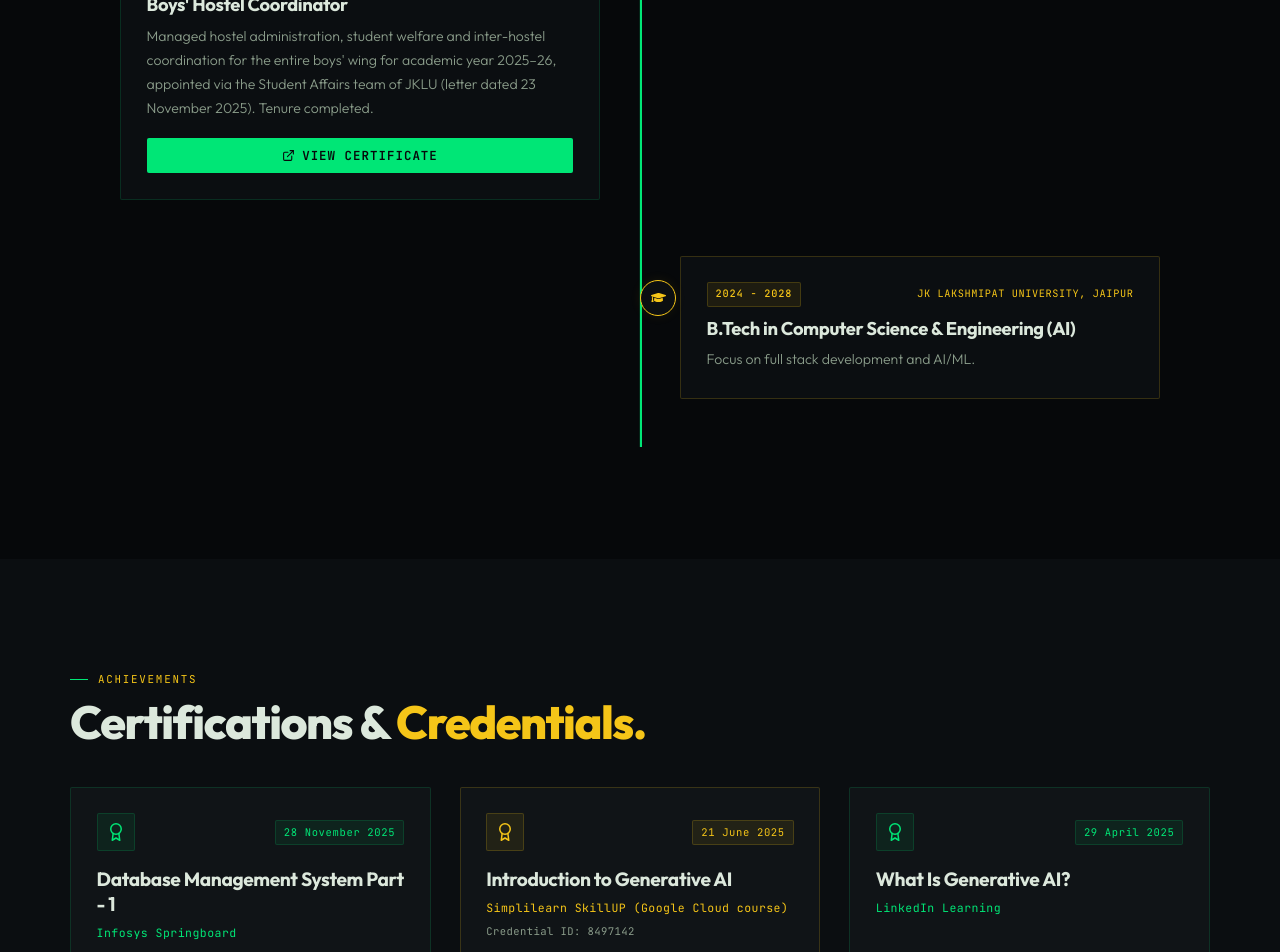
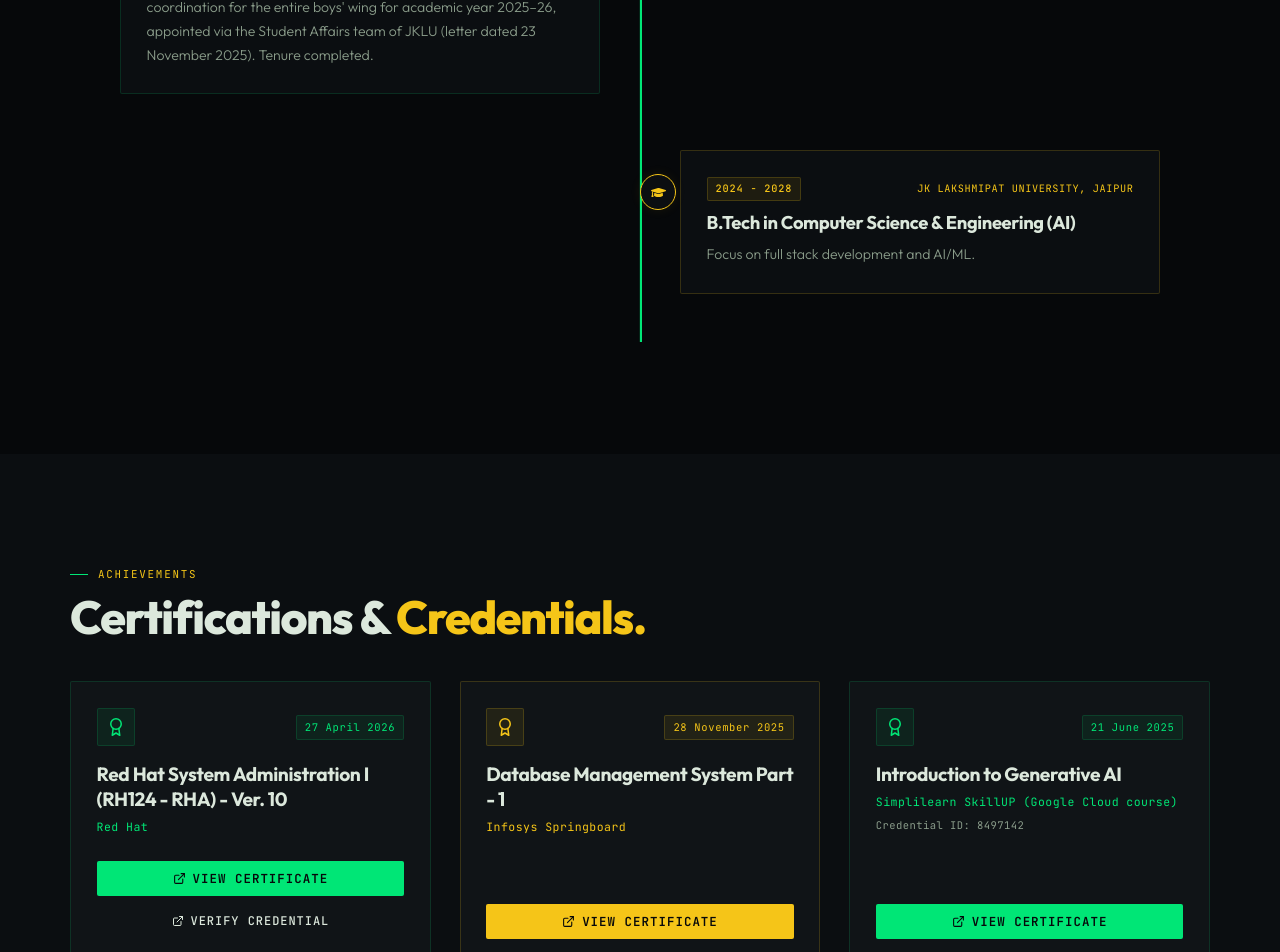
Before and after one commit to aryanchaturvedi2006-cpu/portfolio-website, a React (Vite) app in the folder client/: page / in a window 1280 px wide. Shown: the part 4580-5532 px from the top of the page. Built offline with nearby package versions, Linux system fonts and the light colour scheme.

Commit message:
feat: add Red Hat certificate, update project GitHub repos, and streamline timeline

```diff
--- a/client/src/components/WelcomeScreen.jsx
+++ b/client/src/components/WelcomeScreen.jsx
@@ -20,10 +20,15 @@ const WelcomeScreen = () => {
     }
   });
 
+  const [isReduced] = useState(() => {
+    if (typeof window === 'undefined') return false;
+    return window.matchMedia?.('(prefers-reduced-motion: reduce)')?.matches || false;
+  });
+
   const [isCompleted, setIsCompleted] = useState(!shouldShow);
   const [exitMode, setExitMode] = useState('');
-  const [progress, setProgress] = useState(0);
-  const [scrambleText, setScrambleText] = useState('            ');
+  const [progress, setProgress] = useState(() => (isReduced ? 100 : 0));
+  const [scrambleText, setScrambleText] = useState(() => (isReduced ? TARGET_TEXT : '            '));
   const [showCaret, setShowCaret] = useState(false);
 
   const startTimeRef = useRef(0);
@@ -59,14 +64,11 @@ const WelcomeScreen = () => {
       return;
     }
 
-    const isReduced = window.matchMedia?.('(prefers-reduced-motion: reduce)')?.matches;
     originalOverflowRef.current = document.body.style.overflow;
     document.body.style.overflow = 'hidden';
     document.documentElement.classList.add('splash-active');
 
     if (isReduced) {
-      setScrambleText(TARGET_TEXT);
-      setProgress(100);
       const timer = setTimeout(() => {
         setExitMode('fast');
         setTimeout(finishSplash, 300);
@@ -122,7 +124,7 @@ const WelcomeScreen = () => {
       document.body.style.overflow = originalOverflowRef.current || '';
       document.documentElement.classList.remove('splash-active');
     };
-  }, [finishSplash, shouldShow, triggerExit, exitMode]);
+  }, [finishSplash, shouldShow, triggerExit, exitMode, isReduced]);
 
   if (isCompleted || !shouldShow) return null;
 
--- a/client/src/data/portfolioData.js
+++ b/client/src/data/portfolioData.js
@@ -1,10 +1,11 @@
-export const REPO_URL_CAFEBUDDY = "REPO_URL_CAFEBUDDY";
-export const REPO_URL_EDUSYNC = "REPO_URL_EDUSYNC";
-export const REPO_URL_IPL = "REPO_URL_IPL";
-export const REPO_URL_TELEMEDICINE = "REPO_URL_TELEMEDICINE";
+export const REPO_URL_CAFEBUDDY = "https://github.com/aryanchaturvedi2006-cpu/cafeteria-app.git";
+export const REPO_URL_EDUSYNC = "https://github.com/aryanchaturvedi2006-cpu/student-management-system.git";
+export const REPO_URL_IPL = "https://github.com/aryanchaturvedi2006-cpu/ipl-predictor.git";
+export const REPO_URL_TELEMEDICINE = "https://github.com/aryanchaturvedi2006-cpu/telemedicine-rural-healthcare.git";
 export const LIVE_URL_TELEMEDICINE = "LIVE_URL_TELEMEDICINE";
 export const CERT_URL_1 = "CERT_URL_1";
 export const CERT_URL_2 = "CERT_URL_2";
+export const CERT_URL_REDHAT = "https://www.credly.com/badges/7078c7e6-b93d-4ab4-a75b-6e6c744747e4";
 
 export const portfolioData = {
   about: {
@@ -137,6 +138,19 @@ export const portfolioData = {
   certifications: [
     {
       id: 1,
+      title: "Red Hat System Administration I (RH124 - RHA) - Ver. 10",
+      issuer: "Red Hat",
+      date: "27 April 2026",
+      link: CERT_URL_REDHAT,
+      proof: {
+        src: '/certs/redhat-rh124.jpg',
+        alt: 'Certificate of Attendance — Red Hat System Administration I (RH124 - RHA) - Ver. 10, Red Hat, awarded to Aryan Chaturvedi, April 27, 2026',
+        width: 2376,
+        height: 1836
+      }
+    },
+    {
+      id: 2,
       title: "Database Management System Part - 1",
       issuer: "Infosys Springboard",
       date: "28 November 2025",
@@ -148,7 +162,7 @@ export const portfolioData = {
       }
     },
     {
-      id: 2,
+      id: 3,
       title: "Introduction to Generative AI",
       issuer: "Simplilearn SkillUP (Google Cloud course)",
       date: "21 June 2025",
@@ -162,7 +176,7 @@ export const portfolioData = {
       }
     },
     {
-      id: 3,
+      id: 4,
       title: "What Is Generative AI?",
       issuer: "LinkedIn Learning",
       date: "29 April 2025",
--- a/client/src/sections/Timeline.jsx
+++ b/client/src/sections/Timeline.jsx
@@ -1,17 +1,14 @@
-import React, { useState, useRef } from 'react';
+import React, { useRef } from 'react';
 import { motion, useScroll, useSpring } from 'framer-motion';
-import { FiBriefcase, FiExternalLink } from 'react-icons/fi';
+import { FiBriefcase } from 'react-icons/fi';
 import { FaGraduationCap } from 'react-icons/fa';
 import SectionTitle from '../components/SectionTitle';
-import Lightbox from '../components/Lightbox';
 import { portfolioData } from '../data/portfolioData';
 import './Timeline.css';
 
 const Timeline = () => {
   const { timeline } = portfolioData;
   const containerRef = useRef(null);
-  const triggerBtnRef = useRef(null);
-  const [activeProof, setActiveProof] = useState(null);
 
   const { scrollYProgress } = useScroll({
     target: containerRef,
@@ -155,35 +152,11 @@ const Timeline = () => {
                         color: 'var(--muted)',
                         lineHeight: 1.7,
                         fontWeight: 300,
-                        marginBottom: item.proof ? '0.4rem' : 0
+                        marginBottom: 0
                       }}
                     >
                       {item.description}
                     </p>
-
-                    {/* View Certificate Button */}
-                    {item.proof && (
-                      <div style={{ marginTop: '1.1rem' }}>
-                        <button
-                          type="button"
-                          onClick={(e) => {
-                            triggerBtnRef.current = e.currentTarget;
-                            setActiveProof({ proof: item.proof, role: item.title, date: item.period });
-                          }}
-                          className={isEvenItem ? 'btn btn-fill-gold cursor-hover' : 'btn btn-fill-g cursor-hover'}
-                          style={{
-                            width: '100%',
-                            justifyContent: 'center',
-                            padding: '9px 14px',
-                            fontSize: '0.78rem',
-                            cursor: 'pointer'
-                          }}
-                          aria-label={`View certificate for ${item.title}`}
-                        >
-                          <FiExternalLink size={13} /> View Certificate
-                        </button>
-                      </div>
-                    )}
                   </div>
                 </motion.div>
               </div>
@@ -191,43 +164,6 @@ const Timeline = () => {
           })}
         </div>
       </div>
-
-      {/* Shared Accessible Lightbox Modal */}
-      <Lightbox
-        isOpen={Boolean(activeProof)}
-        onClose={() => setActiveProof(null)}
-        title={activeProof ? `${activeProof.role} (${activeProof.date})` : ''}
-        topbarLabel={
-          activeProof
-            ? `${
-                activeProof.proof.src.includes('hostel') ||
-                (activeProof.proof.alt &&
-                  activeProof.proof.alt.toLowerCase().includes('letter'))
-                  ? 'appointment letter'
-                  : 'certificate'
-              } // ${activeProof.role}`
-            : ''
-        }
-        triggerRef={triggerBtnRef}
-        image={
-          activeProof
-            ? {
-                src: activeProof.proof.src,
-                alt: activeProof.proof.alt,
-                width: activeProof.proof.width,
-                height: activeProof.proof.height
-              }
-            : null
-        }
-        caption={
-          activeProof
-            ? {
-                title: activeProof.role,
-                date: activeProof.date
-              }
-            : null
-        }
-      />
     </section>
   );
 };
```
Also changed, not shown: client/public/certs/redhat-rh124.jpg (added), 1 other file (tests, documents, lock files or other folders).
